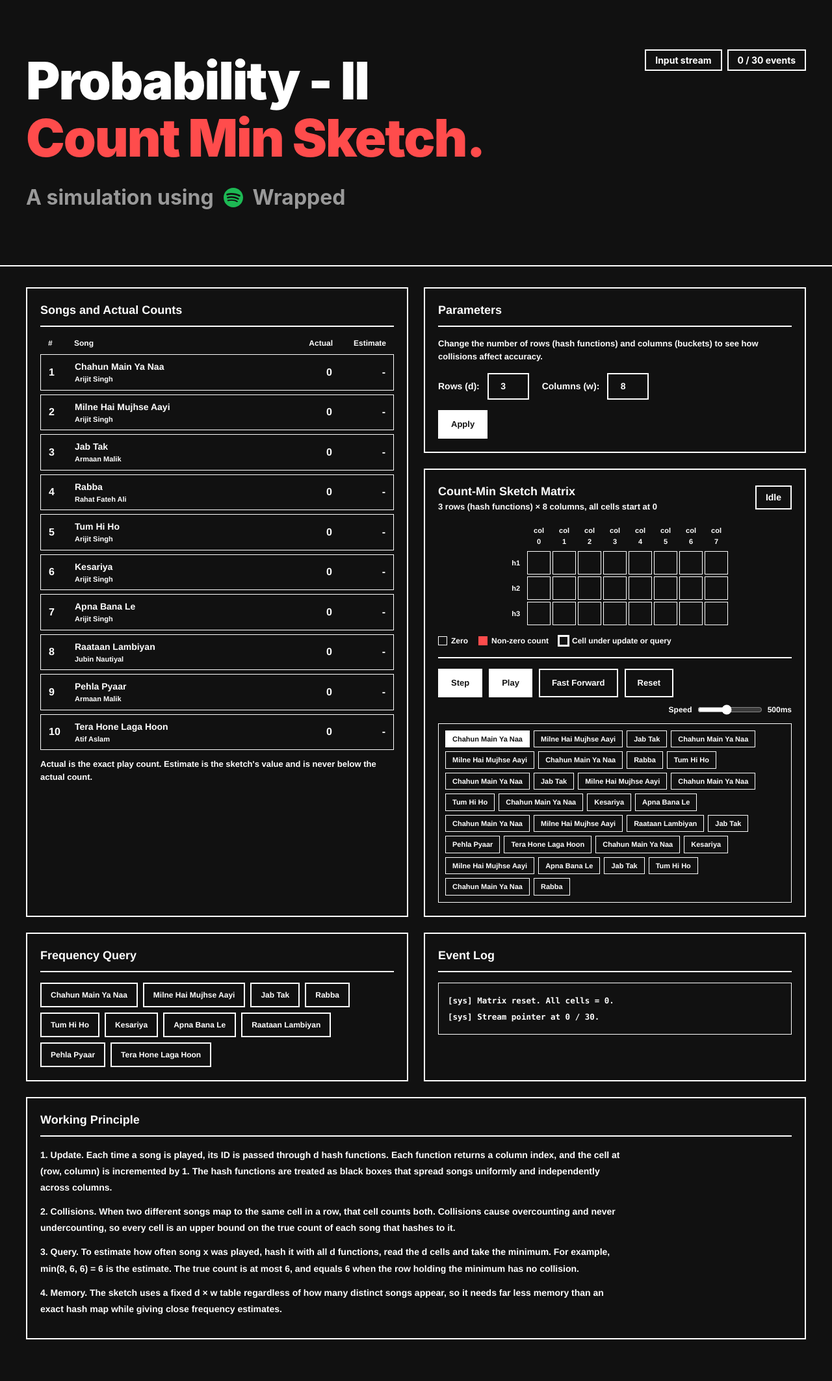
After one commit to anmolsriwastava/anmolsrw, a Flask app: page /projects/count-min-sketch in a window 1280 px wide. The commit adds this page. Shown: the whole page at 65% size. Run offline with Flask 3, Linux system fonts and the light colour scheme.

Commit message:
Added Project 1

```diff
--- a/app.py
+++ b/app.py
@@ -57,6 +57,10 @@ def iot():
 def projects():
     return render_template('projects.html')
 
+@app.route('/projects/count-min-sketch')
+def count_min_sketch():
+    return render_template('count_min_sketch.html')
+
 @app.route('/blog')
 def blog():
     return render_template('blog.html')
--- /dev/null
+++ b/templates/count_min_sketch.html
@@ -0,0 +1,457 @@
+<!DOCTYPE html>
+<html lang="en">
+<head>
+<meta charset="UTF-8">
+<meta name="viewport" content="width=device-width, initial-scale=1.0">
+<title>Count-Min Sketch: Spotify Wrapped Simulation</title>
+<style>
+*{margin:0;padding:0;box-sizing:border-box}
+:root{--bg:#111;--line:#fff;--text:#fff;--accent:#FF4C4C}
+body{font-family:"Helvetica Neue",Arial,sans-serif;font-weight:700;background:var(--bg);color:var(--text);line-height:1.5}
+.header{display:flex;justify-content:space-between;align-items:flex-start;gap:24px;flex-wrap:wrap;padding:80px 40px;border-bottom:2px solid var(--line)}
+.header, h1, .sub{font-family:-apple-system,BlinkMacSystemFont,"Segoe UI",Roboto,Helvetica,Arial,sans-serif}
+h1{font-size:80px;line-height:1.1;font-weight:900;letter-spacing:-2px;margin-bottom:24px}
+h1 .red{color:var(--accent)}
+.sub{display:flex;align-items:center;gap:12px;font-size:32px;font-weight:700;color:#999}
+.sub svg{width:36px;height:36px;fill:#1DB954}
+.badge{border:2px solid var(--line);padding:6px 14px;font-size:14px;margin-left:8px}
+.container{max-width:1400px;margin:0 auto;padding:32px 40px 64px}
+.grid{display:grid;grid-template-columns:1fr 1fr;gap:24px;margin-bottom:24px}
+@media(max-width:1000px){.grid{grid-template-columns:1fr}.header{padding:24px}.container{padding:24px}h1{font-size:48px}}
+.card{border:2px solid var(--line);padding:20px}
+.col{display:flex;flex-direction:column;gap:24px}
+.title{font-size:18px;font-weight:900;border-bottom:2px solid var(--line);padding-bottom:10px;margin-bottom:16px}
+.head-row{display:grid;grid-template-columns:28px 1fr 70px 70px;gap:12px;padding:0 12px 8px;font-size:12px}
+.head-row span:nth-child(n+3){text-align:right}
+.song-row{display:grid;grid-template-columns:28px 1fr 70px 70px;gap:12px;align-items:center;padding:8px 12px;border:1px solid var(--line);margin-bottom:6px}
+.song-row.active{background:#fff;color:#111}
+.song-name{font-size:14px;font-weight:800}
+.song-artist{font-size:11px}
+.song-true,.song-est{text-align:right;font-variant-numeric:tabular-nums}
+.note{font-size:13px;margin-top:12px}
+.row{display:flex;gap:20px;align-items:center;flex-wrap:wrap;margin-bottom:16px;font-size:14px}
+input[type=number]{width:64px;background:#111;color:#fff;border:2px solid #fff;padding:8px;text-align:center;font:inherit;margin-left:8px}
+button{background:#111;color:#fff;border:2px solid #fff;padding:10px 18px;font:inherit;font-size:13px;cursor:pointer}
+button:hover{background:#fff;color:#111}
+button.solid{background:#fff;color:#111}
+button.solid:hover{background:#ddd}
+button:focus-visible,input:focus-visible,.query-chip:focus-visible{outline:3px solid var(--accent);outline-offset:2px}
+.sec-head{display:flex;justify-content:space-between;align-items:center;margin-bottom:12px;gap:12px}
+.sec-title{font-size:18px;font-weight:900}
+.sec-sub{font-size:13px}
+.matrix-wrap{overflow-x:auto}
+table.matrix{border-collapse:separate;border-spacing:3px;margin:0 auto}
+table.matrix th{font-size:11px;padding:4px 6px;min-width:36px;text-align:center}
+table.matrix td{width:36px;height:36px;text-align:center;border:1px solid #fff;font-size:13px;font-variant-numeric:tabular-nums}
+table.matrix td.row-label{border:none;text-align:right;padding-right:8px;font-size:11px;white-space:nowrap}
+table.matrix td.hot{background:var(--accent);color:#000;border-color:var(--accent)}
+table.matrix td.hl{outline:3px solid #fff;outline-offset:1px}
+.legend{display:flex;gap:16px;flex-wrap:wrap;margin-top:12px;font-size:12px}
+.legend div{display:flex;align-items:center;gap:6px}
+.sw{width:14px;height:14px;border:1px solid #fff}
+.controls{display:flex;flex-wrap:wrap;gap:10px;align-items:center;margin-top:16px;padding-top:16px;border-top:2px solid var(--line)}
+.speed{display:flex;align-items:center;gap:8px;font-size:12px;margin-left:auto}
+input[type=range]{width:100px;accent-color:#fff}
+.stream{display:flex;flex-wrap:wrap;gap:6px;margin-top:12px;min-height:56px;padding:10px;border:1px solid var(--line)}
+.stream-item{padding:4px 10px;font-size:11px;border:1px solid #fff;white-space:nowrap}
+.stream-item.done{opacity:.35}
+.stream-item.current{background:#fff;color:#111}
+.query-bar{display:flex;gap:8px;flex-wrap:wrap}
+.query-chip{padding:8px 14px;border:2px solid #fff;font-size:12px;cursor:pointer;background:#111;color:#fff;font:inherit;font-size:12px}
+.query-chip:hover{background:#fff;color:#111}
+.log{border:1px solid var(--line);padding:14px;font-family:Menlo,Consolas,monospace;font-size:12.5px;line-height:1.7;max-height:260px;overflow-y:auto}
+.log-line{padding:2px 0}
+.log-line.head{border-top:1px solid #fff;margin-top:6px;padding-top:6px}
+.modal-overlay{position:fixed;inset:0;background:rgba(0,0,0,.85);display:none;align-items:center;justify-content:center;z-index:999}
+.modal-overlay.show{display:flex}
+.modal-content{background:#111;border:2px solid #fff;padding:28px;width:420px;max-width:90%}
+.math-box{border:1px solid #fff;padding:14px;margin:14px 0;font-family:Menlo,Consolas,monospace;font-size:13px}
+.math-row{display:flex;justify-content:space-between;padding:6px 0;border-bottom:1px solid #fff}
+.math-row:last-child{border:none}
+.modal-close{width:100%;margin-top:16px;background:#fff;color:#111;font-weight:900}
+.explain p{margin-bottom:12px;font-size:14px;font-weight:600;line-height:1.8;max-width:900px}
+</style>
+</head>
+<body>
+
+<div class="header">
+  <div>
+    <h1>Probability - II<br><span class="red">Count Min Sketch.</span></h1>
+    <div class="sub">A simulation using
+      <svg viewBox="0 0 24 24"><path d="M12 2C6.48 2 2 6.48 2 12s4.48 10 10 10 10-4.48 10-10S17.52 2 12 2zm4.5 14.4c-.18.3-.57.39-.87.21-2.4-1.47-5.43-1.8-9-.99-.34.08-.68-.13-.76-.47-.08-.34.13-.68.47-.76 3.9-.89 7.24-.5 9.94 1.14.3.18.39.57.21.87zm1.2-2.67c-.23.37-.71.49-1.08.26-2.75-1.69-6.94-2.18-10.2-1.19-.42.13-.86-.11-.98-.53-.13-.42.11-.86.53-.98 3.72-1.13 8.33-.58 11.48 1.36.37.23.49.71.26 1.08zm.1-2.78C14.53 8.99 9.16 8.81 6.02 9.76c-.5.15-1.03-.13-1.18-.63-.15-.5.13-1.03.63-1.18 3.6-1.09 9.53-.88 13.3 1.36.45.27.6.85.33 1.3-.27.45-.85.6-1.3.33z"/></svg>
+      Wrapped
+    </div>
+  </div>
+  <div><span class="badge">Input stream</span><span class="badge" id="eventsBadge">0 / 0 events</span></div>
+</div>
+
+<div class="container">
+  <div class="grid">
+    <div class="card">
+      <div class="title">Songs and Actual Counts</div>
+      <div class="head-row"><span>#</span><span>Song</span><span>Actual</span><span>Estimate</span></div>
+      <div id="songsList"></div>
+      <p class="note">Actual is the exact play count. Estimate is the sketch's value and is never below the actual count.</p>
+    </div>
+
+    <div class="col">
+      <div class="card">
+        <div class="title">Parameters</div>
+        <p class="note" style="margin:0 0 16px">Change the number of rows (hash functions) and columns (buckets) to see how collisions affect accuracy.</p>
+        <div class="row">
+          <label>Rows (d): <input type="number" id="inputD" value="3" min="1" max="20"></label>
+          <label>Columns (w): <input type="number" id="inputW" value="8" min="1" max="100"></label>
+        </div>
+        <button class="solid" onclick="applyParams()">Apply</button>
+      </div>
+
+      <div class="card">
+        <div class="sec-head">
+          <div>
+            <div class="sec-title">Count-Min Sketch Matrix</div>
+            <div class="sec-sub" id="matrixSubTitle">3 rows (hash functions) × 8 columns, all cells start at 0</div>
+          </div>
+          <div class="badge" id="matrixStatus">Idle</div>
+        </div>
+        <div class="matrix-wrap"><table class="matrix" id="matrix"></table></div>
+        <div class="legend">
+          <div><span class="sw"></span>Zero</div>
+          <div><span class="sw" style="background:#FF4C4C;border-color:#FF4C4C"></span>Non-zero count</div>
+          <div><span class="sw" style="outline:2px solid #fff"></span>Cell under update or query</div>
+        </div>
+        <div class="controls">
+          <button class="solid" id="btnStep" onclick="stepOnce()">Step</button>
+          <button class="solid" id="btnPlay" onclick="togglePlay()">Play</button>
+          <button id="btnFast" onclick="fastForward()">Fast Forward</button>
+          <button onclick="resetSim()">Reset</button>
+          <div class="speed"><span>Speed</span><input type="range" id="speed" min="1" max="10" value="5"><span id="speedVal">500ms</span></div>
+        </div>
+        <div class="stream" id="stream"></div>
+      </div>
+    </div>
+  </div>
+
+  <div class="grid">
+    <div class="card">
+      <div class="title">Frequency Query</div>
+      <div class="query-bar" id="queryBar"></div>
+      <div class="modal-overlay" id="queryModal" onclick="this.classList.remove('show')">
+        <div class="modal-content" onclick="event.stopPropagation()">
+          <div class="title">Query Result</div>
+          <div id="queryResult"></div>
+          <button class="modal-close" onclick="document.getElementById('queryModal').classList.remove('show')">Close</button>
+        </div>
+      </div>
+    </div>
+    <div class="card">
+      <div class="title">Event Log</div>
+      <div class="log" id="log">
+        <div class="log-line">[sys] Initialized 3×8 matrix. All cells = 0.</div>
+        <div class="log-line">[sys] Press Step or Play to begin.</div>
+      </div>
+    </div>
+  </div>
+
+  <div class="card explain">
+    <div class="title">Working Principle</div>
+    <p><b>1. Update.</b> Each time a song is played, its ID is passed through d hash functions. Each function returns a column index, and the cell at (row, column) is incremented by 1. The hash functions are treated as black boxes that spread songs uniformly and independently across columns.</p>
+    <p><b>2. Collisions.</b> When two different songs map to the same cell in a row, that cell counts both. Collisions cause overcounting and never undercounting, so every cell is an upper bound on the true count of each song that hashes to it.</p>
+    <p><b>3. Query.</b> To estimate how often song x was played, hash it with all d functions, read the d cells and take the minimum. For example, min(8, 6, 6) = 6 is the estimate. The true count is at most 6, and equals 6 when the row holding the minimum has no collision.</p>
+    <p><b>4. Memory.</b> The sketch uses a fixed d × w table regardless of how many distinct songs appear, so it needs far less memory than an exact hash map while giving close frequency estimates.</p>
+  </div>
+</div>
+
+<script>
+/* ============================================================
+   DATA
+   ============================================================ */
+const SONGS = [
+  { id: 'S1', name: 'Chahun Main Ya Naa',     artist: 'Arijit Singh',     h: [2, 5, 1] },
+  { id: 'S2', name: 'Milne Hai Mujhse Aayi',  artist: 'Arijit Singh',     h: [4, 1, 6] },
+  { id: 'S3', name: 'Jab Tak',                artist: 'Armaan Malik',     h: [2, 7, 3] },
+  { id: 'S4', name: 'Rabba',                  artist: 'Rahat Fateh Ali',  h: [6, 1, 3] },
+  { id: 'S5', name: 'Tum Hi Ho',              artist: 'Arijit Singh',     h: [5, 3, 7] },
+  { id: 'S6', name: 'Kesariya',               artist: 'Arijit Singh',     h: [1, 4, 2] },
+  { id: 'S7', name: 'Apna Bana Le',           artist: 'Arijit Singh',     h: [7, 6, 5] },
+  { id: 'S8', name: 'Raataan Lambiyan',       artist: 'Jubin Nautiyal',   h: [3, 2, 4] },
+  { id: 'S9', name: 'Pehla Pyaar',            artist: 'Armaan Malik',     h: [6, 3, 7] },
+  { id: 'S10',name: 'Tera Hone Laga Hoon',    artist: 'Atif Aslam',       h: [0, 5, 2] }
+];
+
+const STREAM = [
+  'S1','S2','S3','S1','S2','S1','S4','S5','S1','S3',
+  'S2','S1','S5','S1','S6','S7','S1','S2','S8','S3',
+  'S9','S10','S1','S6','S2','S7','S3','S5','S1','S4'
+];
+
+let ROWS = 3;
+let COLS = 8;
+
+function updateSongHashes() {
+  SONGS.forEach((s, idx) => {
+    if (!s.orig_h) s.orig_h = [...s.h];
+    if (ROWS === 3 && COLS === 8) {
+      s.h = [...s.orig_h];
+      return;
+    }
+    s.h = [];
+    let hash = 0x811c9dc5;
+    for (let i = 0; i < s.id.length; i++) {
+      hash ^= s.id.charCodeAt(i);
+      hash = Math.imul(hash, 0x01000193);
+    }
+    for (let r = 0; r < ROWS; r++) {
+       let rHash = hash ^ (r * 0x5bd1e995);
+       rHash = Math.imul(rHash, 0xcc9e2d51);
+       rHash = (rHash >>> 13) ^ rHash;
+       s.h.push(Math.abs(rHash) % COLS);
+    }
+  });
+}
+
+function applyParams() {
+  const d = parseInt(document.getElementById('inputD').value);
+  const w = parseInt(document.getElementById('inputW').value);
+  if (!d || !w || d < 1 || w < 1) return;
+  ROWS = d;
+  COLS = w;
+  document.getElementById('matrixSubTitle').textContent = `${ROWS} rows (hash functions) × ${COLS} columns, all cells start at 0`;
+  updateSongHashes();
+  resetSim();
+}
+
+/* ============================================================
+   STATE
+   ============================================================ */
+let matrix = [];
+let trueCounts = {};
+let pointer = 0;
+let playing = false;
+let playTimer = null;
+let speedMs = 500;
+let collisions = 0;
+let cellsUpdated = 0;
+
+function resetSim() {
+  stopPlay();
+  matrix = Array.from({ length: ROWS }, () => Array(COLS).fill(0));
+  trueCounts = {};
+  SONGS.forEach(s => trueCounts[s.id] = 0);
+  pointer = 0;
+  collisions = 0;
+  cellsUpdated = 0;
+
+  document.getElementById('log').innerHTML = `
+    <div class="log-line">[sys] Matrix reset. All cells = 0.</div>
+    <div class="log-line">[sys] Stream pointer at 0 / ${STREAM.length}.</div>
+  `;
+  document.getElementById('queryResult').innerHTML = '';
+  document.getElementById('matrixStatus').textContent = 'Idle';
+
+  renderMatrix();
+  renderSongs();
+  renderStream();
+  renderQueryBar();
+}
+
+function renderMatrix(hlCells = [], hitCells = []) {
+  const tbl = document.getElementById('matrix');
+  let html = '<thead><tr><th></th>';
+  for (let c = 0; c < COLS; c++) html += `<th>col ${c}</th>`;
+  html += '</tr></thead><tbody>';
+  for (let r = 0; r < ROWS; r++) {
+    html += `<tr><td class="row-label">h${r + 1}</td>`;
+    for (let c = 0; c < COLS; c++) {
+      const v = matrix[r][c];
+      const isHL = hlCells.some(([rr, cc]) => rr === r && cc === c);
+      let cls = '';
+      if (v > 0) cls += ' hot';
+      if (isHL) cls += ' hl';
+      html += `<td class="${cls}" data-cell="${r}-${c}">${v || ''}</td>`;
+    }
+    html += '</tr>';
+  }
+  html += '</tbody>';
+  tbl.innerHTML = html;
+}
+
+function renderSongs(activeId = null) {
+  const el = document.getElementById('songsList');
+  el.innerHTML = SONGS.map((s, i) => {
+    const trueC = trueCounts[s.id] || 0;
+    let est = null;
+    if (pointer > 0 || trueC > 0) {
+      const vals = s.h.map((col, r) => matrix[r][col]);
+      est = Math.min(...vals);
+    }
+    return `
+      <div class="song-row ${activeId === s.id ? 'active' : ''}">
+        <div>${i + 1}</div>
+        <div><div class="song-name">${s.name}</div><div class="song-artist">${s.artist}</div></div>
+        <div class="song-true">${trueC}</div>
+        <div class="song-est">${est === null ? '-' : est}</div>
+      </div>`;
+  }).join('');
+}
+
+function renderStream() {
+  const el = document.getElementById('stream');
+  el.innerHTML = STREAM.map((sid, i) => {
+    const s = SONGS.find(x => x.id === sid);
+    let cls = '';
+    if (i < pointer) cls = 'done';
+    else if (i === pointer) cls = 'current';
+    return `<div class="stream-item ${cls}" title="${s.name}">${s.name}</div>`;
+  }).join('');
+  document.getElementById('eventsBadge').textContent = `${pointer} / ${STREAM.length} events`;
+}
+
+function renderQueryBar() {
+  const el = document.getElementById('queryBar');
+  el.innerHTML = SONGS.map(s =>
+    `<button class="query-chip" onclick="querySong('${s.id}')">${s.name}</button>`
+  ).join('');
+}
+
+function processOne() {
+  if (pointer >= STREAM.length) return false;
+
+  const sid = STREAM[pointer];
+  const song = SONGS.find(s => s.id === sid);
+  trueCounts[sid]++;
+
+  const hlCells = [];
+  const hitCells = [];
+  let rowCollisions = 0;
+
+  song.h.forEach((col, r) => {
+    hlCells.push([r, col]);
+    if (matrix[r][col] > 0) rowCollisions++;
+    matrix[r][col]++;
+    cellsUpdated++;
+    hitCells.push([r, col]);
+  });
+
+  if (rowCollisions > 0) collisions += rowCollisions;
+
+  const log = document.getElementById('log');
+  const line = document.createElement('div');
+  line.className = 'log-line head';
+  line.innerHTML =
+    `[${String(pointer + 1).padStart(2, '0')}] ${song.name} → ` +
+    `h₁=${song.h[0]}, h₂=${song.h[1]}, h₃=${song.h[2]}` +
+    (rowCollisions > 0
+      ? ` (${rowCollisions} collision${rowCollisions > 1 ? 's' : ''})`
+      : ` (no collision)`);
+  log.appendChild(line);
+  log.scrollTop = log.scrollHeight;
+
+  pointer++;
+
+  renderMatrix(hlCells, hitCells);
+  renderSongs(sid);
+  renderStream();
+
+  document.getElementById('matrixStatus').textContent = `Processing: ${song.name}`;
+  return true;
+}
+
+function stepOnce() {
+  if (pointer >= STREAM.length) return;
+  processOne();
+}
+
+function togglePlay() {
+  if (playing) stopPlay();
+  else startPlay();
+}
+
+function startPlay() {
+  if (pointer >= STREAM.length) return;
+  playing = true;
+  document.getElementById('btnPlay').textContent = 'Pause';
+  const tick = () => {
+    if (!playing) return;
+    const ok = processOne();
+    if (!ok) { stopPlay(); return; }
+    playTimer = setTimeout(tick, speedMs);
+  };
+  playTimer = setTimeout(tick, speedMs);
+}
+
+function stopPlay() {
+  playing = false;
+  if (playTimer) clearTimeout(playTimer);
+  playTimer = null;
+  document.getElementById('btnPlay').textContent = 'Play';
+}
+
+function fastForward() {
+  stopPlay();
+  while (pointer < STREAM.length) {
+    const sid = STREAM[pointer];
+    const song = SONGS.find(s => s.id === sid);
+    trueCounts[sid]++;
+    song.h.forEach((col, r) => {
+      if (matrix[r][col] > 0) collisions++;
+      matrix[r][col]++;
+      cellsUpdated++;
+    });
+    pointer++;
+  }
+  renderMatrix();
+  renderSongs();
+  renderStream();
+
+  const log = document.getElementById('log');
+  const line = document.createElement('div');
+  line.className = 'log-line';
+  line.innerHTML = `[ff] Fast-forwarded to end of stream (${STREAM.length} events).`;
+  log.appendChild(line);
+  log.scrollTop = log.scrollHeight;
+  document.getElementById('matrixStatus').textContent = 'Stream complete';
+}
+
+document.getElementById('speed').addEventListener('input', (e) => {
+  const v = +e.target.value;
+  speedMs = 1100 - v * 100;
+  document.getElementById('speedVal').textContent = speedMs + 'ms';
+});
+
+function querySong(sid) {
+  const song = SONGS.find(s => s.id === sid);
+  const tc = trueCounts[sid] || 0;
+  const vals = song.h.map((col, r) => matrix[r][col]);
+  const est = Math.min(...vals);
+  const err = est - tc;
+
+  const hl = song.h.map((col, r) => [r, col]);
+  renderMatrix(hl, []);
+
+  const result = document.getElementById('queryResult');
+  document.getElementById('queryModal').classList.add('show');
+
+  result.innerHTML = `
+    <div style="font-size:18px;font-weight:800;margin-bottom:4px;">${song.name}</div>
+    <div style="font-size:13px;margin-bottom:12px;">Artist: ${song.artist}</div>
+    <div class="math-box">
+      <div class="math-row"><span>Hash mappings</span><span>[${vals.join(', ')}]</span></div>
+      <div class="math-row"><span>Estimate (min)</span><span>${est}</span></div>
+    </div>
+    <div class="math-box">
+      <div class="math-row"><span>Ground truth</span><span>${tc}</span></div>
+      <div class="math-row"><span>Error margin</span><span>${err > 0 ? '+' + err : '0'}</span></div>
+    </div>`;
+
+  const log = document.getElementById('log');
+  const line = document.createElement('div');
+  line.className = 'log-line';
+  line.innerHTML = `[qry] ${song.name} → min(${vals.join(', ')}) = ${est} (true ${tc}${err > 0 ? `, +${err}` : ''})`;
+  log.appendChild(line);
+  log.scrollTop = log.scrollHeight;
+}
+
+resetSim();
+</script>
+</body>
+</html>
```
Also changed, not shown: templates/projects.html (+4 -3 lines).
